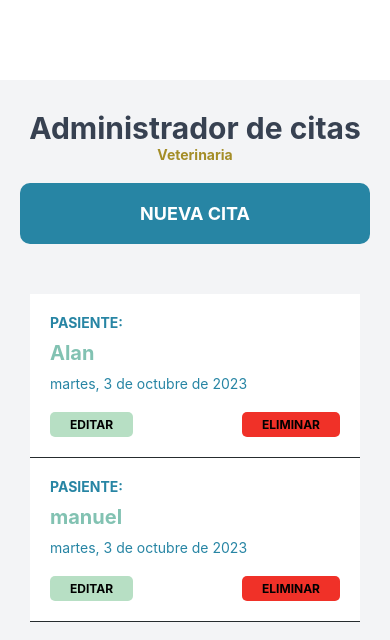
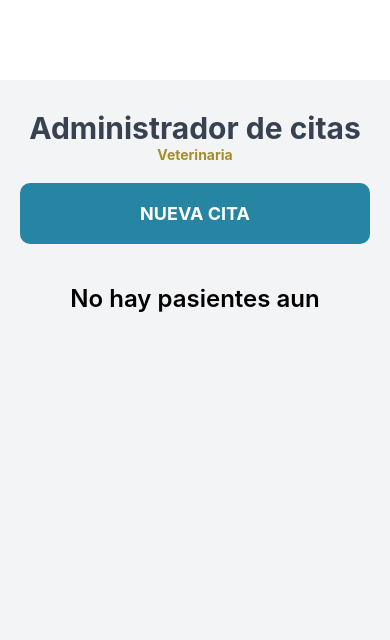
Before and after one commit to PIPIgood/movil, a React Native app: screen / in a window 390 px wide. Shown: the top 640 px of the page. Built offline with nearby package versions, Linux system fonts and the light colour scheme.

Commit message:
boton eliminar en progreso

```diff
--- a/App.js
+++ b/App.js
@@ -1,5 +1,5 @@
 import { useState } from 'react';
-import { Pressable, SafeAreaView, StyleSheet, Text, View, FlatList } from 'react-native';
+import { Pressable, SafeAreaView, StyleSheet, Text, View, FlatList, Alert, } from 'react-native';
 
 import Formulario from './src/componets/formulario.js';
 import { StatusBar } from 'expo-status-bar';
@@ -8,9 +8,34 @@ import Paciente from './src/componets/Pasiente.js';
 export default function App() {
 
   const [modalVisible, setModalVisible] = useState(false);
-  const [pasientes, setPacientes] = useState(data)
+  const [pasientes, setPacientes] = useState([])
+  const [pasiente, setPaciente] = useState({})
+
   const pasienteEditar = id => {
-    console.log('editando...', id)
+    const pasienteEditar = pasientes.filter(paciente => paciente.id === id)
+    setPaciente(pasienteEditar[0])
+  }
+
+  const pasienteEliminar = id => {
+    Alert.alert(
+      '¿Deseas eliminar el paciente?', 'un paciente eliminado no se puede recuperar',
+      [
+        {
+          text: 'cancelar'
+        },
+        {
+          text:'Si,eliminar', onPress:() =>{
+            console.log('eliminando...')
+          }
+        }
+      ]
+    )
+
+
+
+
+
+
   }
 
   return (
@@ -25,22 +50,23 @@ export default function App() {
 
       {pasientes.length === 0 ?
         <Text style={styles.noPasientes}>No hay pasientes aun</Text> :
-         <FlatList
-           style={styles.listado}
-           data={pasientes}
-           keyExtractor={(item) => item.id}
-           renderItem={({ item }) => {
+        <FlatList
+          style={styles.listado}
+          data={pasientes}
+          key={(item) => item.id}
+          renderItem={({ item }) => {
             return (
               <Paciente
                 item={item}
-                setModalVisible = {setModalVisible}
-                pasienteEditar = {pasienteEditar}
+                setModalVisible={setModalVisible}
+                pasienteEditar={pasienteEditar}
+                pasienteEliminar={pasienteEliminar}
               />
 
             )
           }
 
-           }
+          }
 
         />
       }
@@ -49,6 +75,8 @@ export default function App() {
         setActive={setModalVisible}
         setPacientes={setPacientes}
         pasientes={pasientes}
+        pasiente={pasiente}
+        setPaciente={setPaciente}
       />
     </SafeAreaView>
   );
@@ -56,12 +84,12 @@ export default function App() {
 
 const data = [
   {
-    pasiente:"Alan",
-    fecha:Date.now()
+    pasiente: "Alan",
+    fecha: Date.now()
   },
   {
-    pasiente:"manuel",
-    fecha:Date.now()
+    pasiente: "manuel",
+    fecha: Date.now()
   },
 ]
 const styles = StyleSheet.create({
--- a/src/componets/Pasiente.js
+++ b/src/componets/Pasiente.js
@@ -7,12 +7,11 @@ import {
 
 } from 'react-native'
 
-const Paciente = ({ item,setModalVisible,pasienteEditar}) => {
+const Paciente = ({ item,setModalVisible,pasienteEditar, pasienteEliminar}) => {
     const { pasiente, fecha ,id} = item
-    const fornatearFecha = fecha => {
+    const formatearFecha = fecha => {
         const nuevaFecha = new Date(fecha)
         const opcion = {
-            weekday: 'long',
             year: 'numeric',
             month: 'long',
             day: 'numeric'
@@ -24,14 +23,14 @@ const Paciente = ({ item,setModalVisible,pasienteEditar}) => {
         <View style={style.contenedor}>
             <Text style={style.label}>pasiente:</Text>
             <Text style={style.texto}>{pasiente}</Text>
-            <Text style={style.fecha}>{fornatearFecha(fecha)}</Text>
+            <Text style={style.fecha}>{formatearFecha(fecha)}</Text>
 
 
             <View style={style.contenedorBotones}>
                 <Pressable
 
                 style={[style.btn, style.btnEditar]}
-                onLongPress={() => {
+                onPress={() => {
                     setModalVisible(true)
                     pasienteEditar(id)
                 }}
@@ -40,7 +39,7 @@ const Paciente = ({ item,setModalVisible,pasienteEditar}) => {
                     <Text style={style.btnTexto}>Editar</Text>
                 </Pressable>
 
-                <Pressable style={[style.btn, style.btnEliminar]}>
+                <Pressable style={[style.btn, style.btnEliminar]} onPress={()=> pasienteEliminar(id)}>
                     <Text style={style.btnTexto}>Eliminar</Text>
                 </Pressable>
             </View>
@@ -102,7 +101,7 @@ const style = StyleSheet.create({
         textTransform:'uppercase',
         fontWeight:'700',
         fontSize:12,
-        color:'#fffff'
+        color:'#fff'
 
     }
 
--- a/src/componets/formulario.js
+++ b/src/componets/formulario.js
@@ -1,4 +1,4 @@
-import React, { useState } from "react";
+import React, { useEffect, useState } from "react";
 import {
     Modal,
     Pressable,
@@ -12,13 +12,27 @@ import {
 } from "react-native";
 import DatePicker from '@dietime/react-native-date-picker';
 
-function formulario({ modalVisible, setActive, pacientes, setPacientes }) {
+function formulario({ modalVisible, setActive, pacientes, setPacientes, pasiente: pasienteObj, setPaciente: setPacienteApp }) {
     const [paciente, setPaciente] = useState('')
+    const [id,setid] =useState('')
     const [propietario, setPropietario] = useState('')
     const [email, setEmail] = useState('')
     const [telefono, setTelefono] = useState('')
     const [sintomas, setSintomas] = useState('')
     const [Fecha, setFecha] = useState('')
+
+
+    useEffect(() => {
+        if(Object.keys(pasienteObj).length > 0 ){
+        setid(pasienteObj.id)
+        setPaciente(pasienteObj.paciente)
+        setPropietario(pasienteObj.propietario)
+        setEmail(pasienteObj.email)
+        setTelefono(pasienteObj.telefono)
+        setSintomas(pasienteObj.sintomas)
+        setFecha(pasienteObj.fecha)
+    }
+    }, [pacientes])
 
     const handleCita = () => {
         if ([paciente, propietario, email, Fecha, sintomas].includes('')) {
@@ -33,13 +47,15 @@ function formulario({ modalVisible, setActive, pacientes, setPacientes }) {
 
         const NuevoPaciente = {
             // id:Date.now(),
-            pasiente:paciente,
+            pasiente: paciente,
             // propietario,
             // email,
             // telefono,
-            fecha:Date.now()
+            fecha: Date.now()
             // sintomas,
         }
+
+
         setPacientes(prevState => [...prevState, NuevoPaciente])
         setActive(!modalVisible)
 
```
